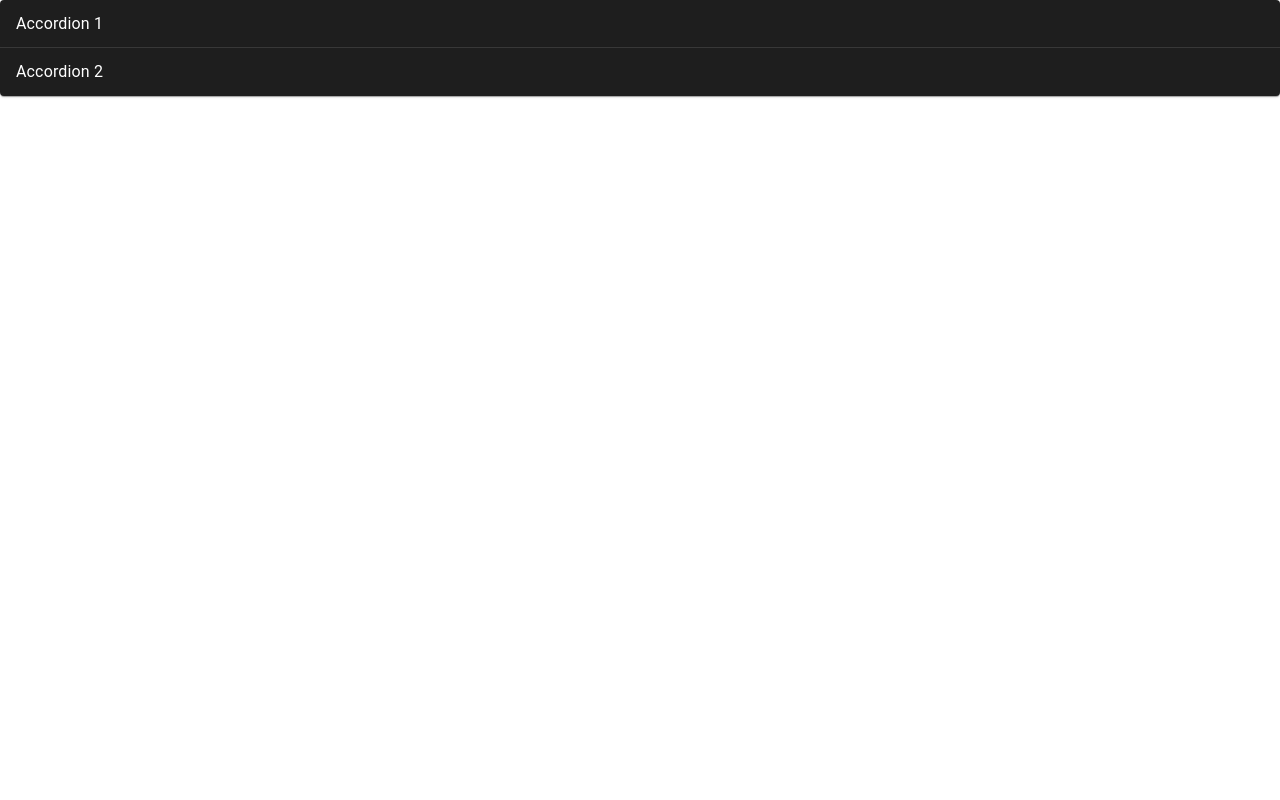
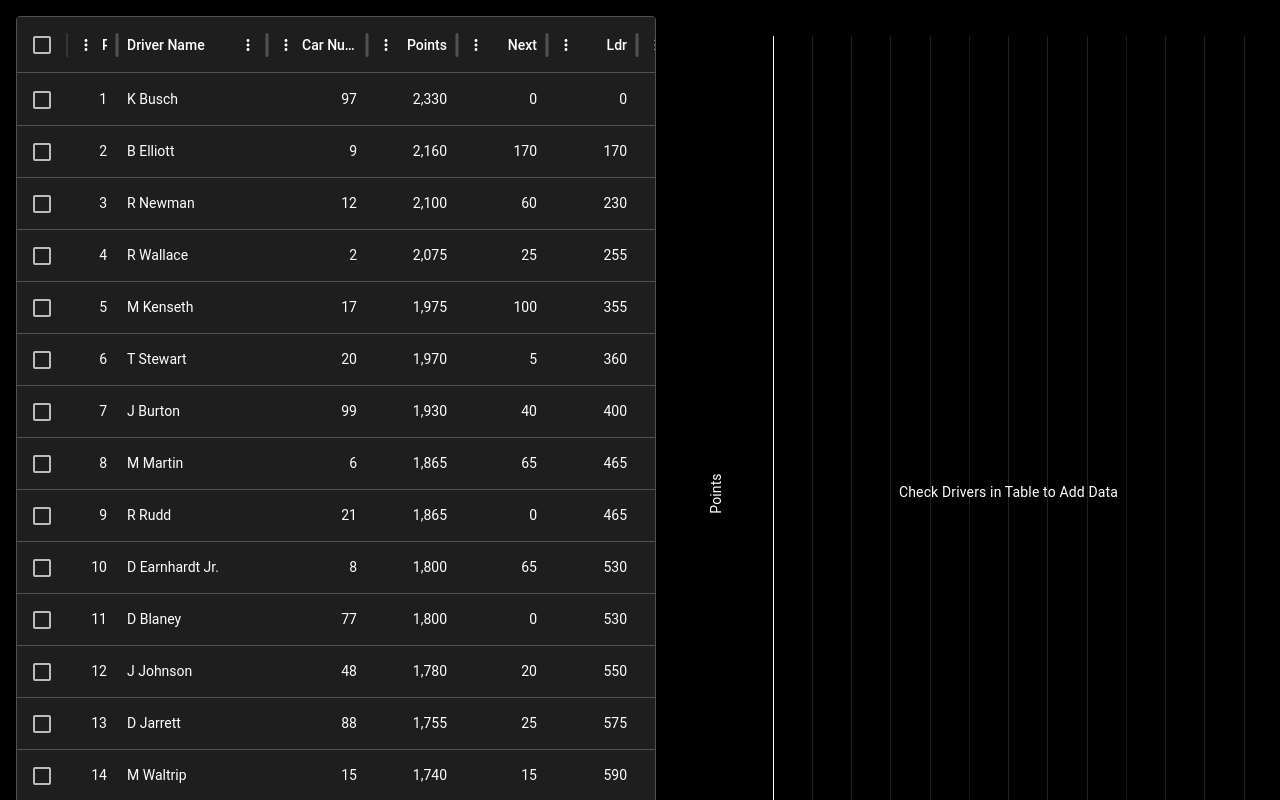
Before and after one commit to AsMurphy-student/nr2003-points-site, a React (Vite) app: page / in a window 1280 px wide. Shown: the top 800 px of the page. Built offline with nearby package versions, Linux system fonts and the light colour scheme.

Commit message:
Updated things for build deployment test

```diff
--- a/package.json
+++ b/package.json
@@ -27,6 +27,7 @@
     "eslint": "^9.22.0",
     "eslint-plugin-react-hooks": "^5.2.0",
     "eslint-plugin-react-refresh": "^0.4.19",
+    "gh-pages": "^6.3.0",
     "globals": "^16.0.0",
     "typescript": "~5.7.2",
     "typescript-eslint": "^8.26.1",
--- a/src/App.tsx
+++ b/src/App.tsx
@@ -1,11 +1,11 @@
 import { useState } from 'react'
 import './App.css'
-import { ChartContainer, LineChart, LinePlot, LineSeriesType } from '@mui/x-charts'
-import { Accordion, AccordionDetails, AccordionSummary, Box, Button, createTheme, Stack, Typography } from '@mui/material'
+// import { ChartContainer, LineChart, LinePlot, LineSeriesType } from '@mui/x-charts'
+import { Box, Button, createTheme } from '@mui/material'
 
 import { driversData, driversPointsPerRace, racesData } from './jsonFetchers/rosterData'
 
-import { DataGrid, GridColDef, GridColumnsPanel, GridRowsProp, GridValidRowModel } from '@mui/x-data-grid';
+// import { DataGrid, GridColDef, GridColumnsPanel, GridRowsProp, GridValidRowModel } from '@mui/x-data-grid';
 import { ThemeProvider } from '@emotion/react'
 import ChartLineGraph from './components/ChartLineGraph'
 import LapPieChart from './components/LapPieChart'
@@ -17,8 +17,11 @@ function App() {
   const defaultTheme = createTheme({
     palette: {
       mode: 'dark',
+      background: {
+        default: '#000',
+      },
       text: {
-        primary: '#fff'
+        primary: '#fff',
       },
       primary: {
         main: '#1976d2',
@@ -29,14 +32,37 @@ function App() {
       secondary: {
         main: '#000000',
         contrastText: '#fff',
-      }
+      },
     },
 
   });
 
+  // const defaultTheme = createTheme({
+  //   colorSchemes: {
+  //     light: {
+  //       palette: {
+  //         DataGrid: {
+  //           bg: '#f8fafc',
+  //           pinnedBg: '#f1f5f9',
+  //           headerBg: '#eaeff5',
+  //         },
+  //       },
+  //     },
+  //     dark: {
+  //       palette: {
+  //         DataGrid: {
+  //           bg: '#334155',
+  //           pinnedBg: '#293548',
+  //           headerBg: '#1e293b',
+  //         },
+  //       },
+  //     },
+  //   },
+  // });
+
   return (
         <ThemeProvider theme={defaultTheme}>
-          {/* <Box sx={{flexGrow: 1, minHeight: '100vh', backgroundColor: 'secondary.main', placeContent: 'center'}}>
+          <Box sx={{flexGrow: 1, minHeight: '100vh', backgroundColor: 'secondary.main', placeContent: 'center'}}>
             <ChartLineGraph driversData={driversData} driversPointsPerRace={driversPointsPerRace} racesData={racesData} />
             <h1 style={{color: 'white'}}>{racesData[count].raceName}</h1>
             <LapPieChart raceData={racesData[count]} />
@@ -52,9 +78,9 @@ function App() {
           sx={{color: 'secondary.contrastText'}}>
             Button
           </Button>
-          </Box> */}
+          </Box>
 
-          <Accordion>
+          {/* <Accordion>
             <AccordionSummary
               aria-controls="panel1-content"
               id="panel1-header"
@@ -76,7 +102,7 @@ function App() {
               Lorem ipsum dolor sit amet, consectetur adipiscing elit. Suspendisse
               malesuada lacus ex, sit amet blandit leo lobortis eget.
             </AccordionDetails>
-          </Accordion>
+          </Accordion> */}
         </ThemeProvider>
   )
 }
--- a/src/components/ChartLineGraph.tsx
+++ b/src/components/ChartLineGraph.tsx
@@ -2,7 +2,7 @@ import { useState } from 'react'
 import { LineChart, LineSeriesType } from '@mui/x-charts'
 import { Box, Stack} from '@mui/material'
 
-import { DataGrid, GridColDef, GridColumnHeaderMenu, GridRowsProp, GridValidRowModel } from '@mui/x-data-grid';
+import { DataGrid, GridColDef, GridRowsProp, GridValidRowModel } from '@mui/x-data-grid';
 import { Driver } from '../interfaces/driver';
 import { race } from '../interfaces/race';
 
@@ -182,7 +182,6 @@ function ChartLineGraph(props: {driversData: Driver[], driversPointsPerRace: num
     <Stack direction='row' sx={{ flexGrow: 1}}>
       <Box sx={{ height: 1000, width: '50%', margin: 0, padding: '1rem' }}>
         <DataGrid
-          slotProps={{columnMenu: {color: 'secondary.contrastText'}}}
           rows={rows}
           columns={columns}
           autoPageSize
--- a/src/components/LapPieChart.tsx
+++ b/src/components/LapPieChart.tsx
@@ -1,5 +1,5 @@
 
-import { Box} from '@mui/material'
+// import { Box} from '@mui/material'
 import { race } from '../interfaces/race';
 import { PieChart, PieValueType } from '@mui/x-charts';
 
```
Also changed, not shown: 1 other file (tests, documents, lock files or other folders).
